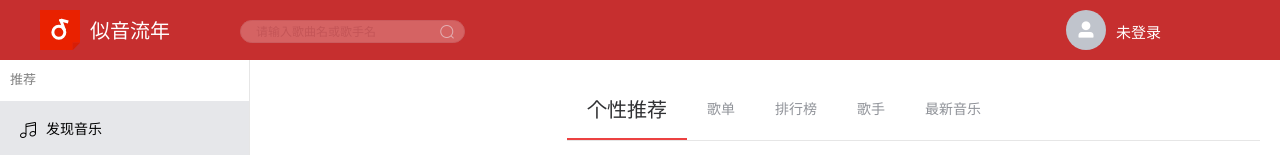
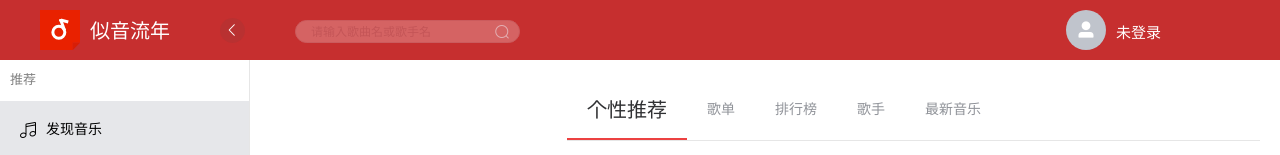
Before and after one commit to sanbinlbw/wdw-music, a Vue app: page /musicHome/findMusic/personRecom in a window 1280 px wide. Shown: the top 155 px of the page. Built offline with nearby package versions, Linux system fonts and the light colour scheme; no server answers.

Commit message:
设置了后退键，修改了刷新及后退时活跃路由不会显示的问题

```diff
--- a/package.json
+++ b/package.json
@@ -14,6 +14,7 @@
         "normalize.css": "^8.0.1",
         "vue": "^2.6.11",
         "vue-router": "^3.2.0",
+        "vuescroll": "^4.17.0",
         "vuex": "^3.4.0"
     },
     "devDependencies": {
--- a/src/main.js
+++ b/src/main.js
@@ -13,7 +13,13 @@ import '@/assets/font_musicHome/iconfont.css'
 Vue.prototype.$http = axios
 axios.defaults.baseURL = '/api'
     // axios.defaults.withCredentials = true;
+    //引入vuescroll
+    // import vuescroll from "vuescroll";
+    //引入vuescroll样式
+    // import "vuescroll/dist/vuescroll.css";
 
+
+// Vue.use(vuescroll); //使用
 Vue.config.productionTip = false
 
 new Vue({
--- a/src/views/musicHome.vue
+++ b/src/views/musicHome.vue
@@ -1,9 +1,13 @@
 <template>
   <div class="musicHome">
     <el-container>
+        <!-- 头部 -->
       <el-header>
         <img src="../assets/image/demo.svg" alt="" id="musicDemo">
         <span>似音流年</span>
+        <div id="back">
+            <i class="el-icon-arrow-left" @click="$router.go(-1)" style="cursor: pointer;"></i>
+        </div>
         <div id="searchDiv">
           <el-input style="opacity: 0.5;" placeholder="请输入歌曲名或歌手名" size="mini"/>
           <i class="elsearch el-icon-search" @click="search"></i>
@@ -34,13 +38,27 @@
         },
         data() {
             return {
-
+                //滑动样式
+                // ops: {
+                //     vuescroll: {},
+                //     scrollPanel: {},
+                //     rail: {
+                //         keepShow: true
+                //     },
+                //     bar: {
+                //         hoverStyle: true,
+                //         onlyShowBarOnScroll: false, //是否只有滚动的时候才显示滚动条
+                //         background: "#F5F5F5", //滚动条颜色
+                //         opacity: 0.5, //滚动条透明度
+                //         "overflow-x": "hidden"
+                //     }
+                // }
             }
         },
         methods: {
             search() {
                 console.log('search');
-            }
+            },
         },
     }
 </script>
@@ -102,4 +120,25 @@
         height: 70px;
         background: #f6f6f8;
     }
+    /* 回退键 */
+
+    #back {
+        width: 25px;
+        height: 25px;
+        text-align: center;
+        line-height: 25px;
+        margin-top: 13px;
+        margin-left: 30px;
+        color: #ffffff;
+        background: rgba(77, 71, 71, 0.1);
+        border-radius: 50%;
+    }
+    /* 滚动条位置 */
+    /* .__bar-is-vertical {
+        right: -1px !important;
+    }
+    /* 隐藏横向滚动条 */
+    /* .__bar-is-horizontal {
+        display: none !important;
+    } */
 </style>
--- a/src/views/musicHome/findMusic/headTab.vue
+++ b/src/views/musicHome/findMusic/headTab.vue
@@ -1,6 +1,6 @@
 <template>
   <div class="headTab">
-    <el-menu default-active="/musicHome/findMusic/personRecom" class="el-menu-demo" mode="horizontal" :router="true">
+    <el-menu :default-active="this.$route.path" class="el-menu-demo" mode="horizontal" :router="true">
   <el-menu-item index="/musicHome/findMusic/personRecom">个性推荐</el-menu-item>
   <el-menu-item index="/musicHome/findMusic/songList">歌单</el-menu-item>
   <el-menu-item index="/musicHome/findMusic/playList">排行榜</el-menu-item>
@@ -18,7 +18,7 @@
             return {
 
             }
-        }
+        },
     }
 </script>
 
```
Also changed, not shown: 1 other file (tests, documents, lock files or other folders).
